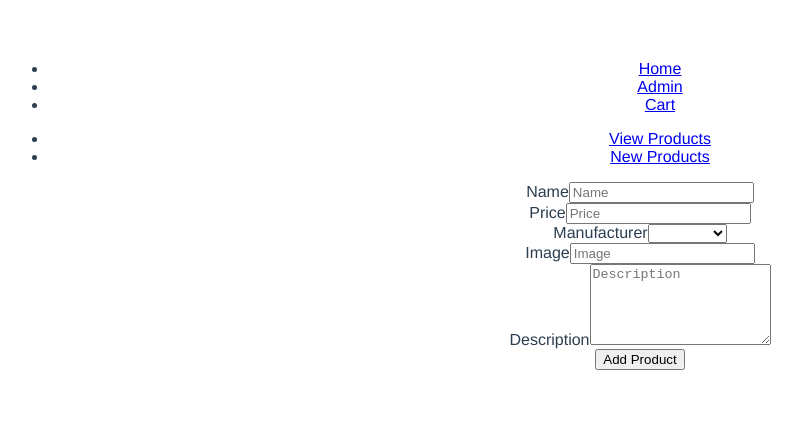
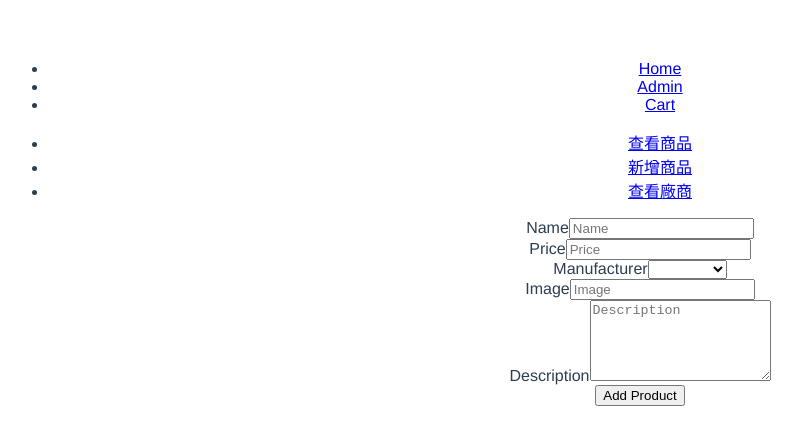
Before and after one commit to mukiwu/vue-express, a Vue app in the folder vue-online-shop-frontend/: page /#/admin/new in a window 1280 px wide. Shown: the top 444 px of the page, without its empty margins (0-802 px from the left). Built offline with nearby package versions, Linux system fonts and the light colour scheme.

Commit message:
選單中文化

```diff
--- a/vue-online-shop-frontend/src/pages/admin/Index.vue
+++ b/vue-online-shop-frontend/src/pages/admin/Index.vue
@@ -5,10 +5,13 @@
         <div class="col-lg-3 col-md-3 col-sm-12 col-xs-12">
           <ul class="admin-menu">
             <li>
-              <router-link to="/admin">View Products</router-link>
+              <router-link to="/admin">查看商品</router-link>
             </li>
             <li>
-              <router-link to="/admin/new">New Products</router-link>
+              <router-link to="/admin/new">新增商品</router-link>
+            </li>
+            <li>
+              <router-link to="/admin/manufacturers">查看廠商</router-link>
             </li>
           </ul>
         </div>
```
